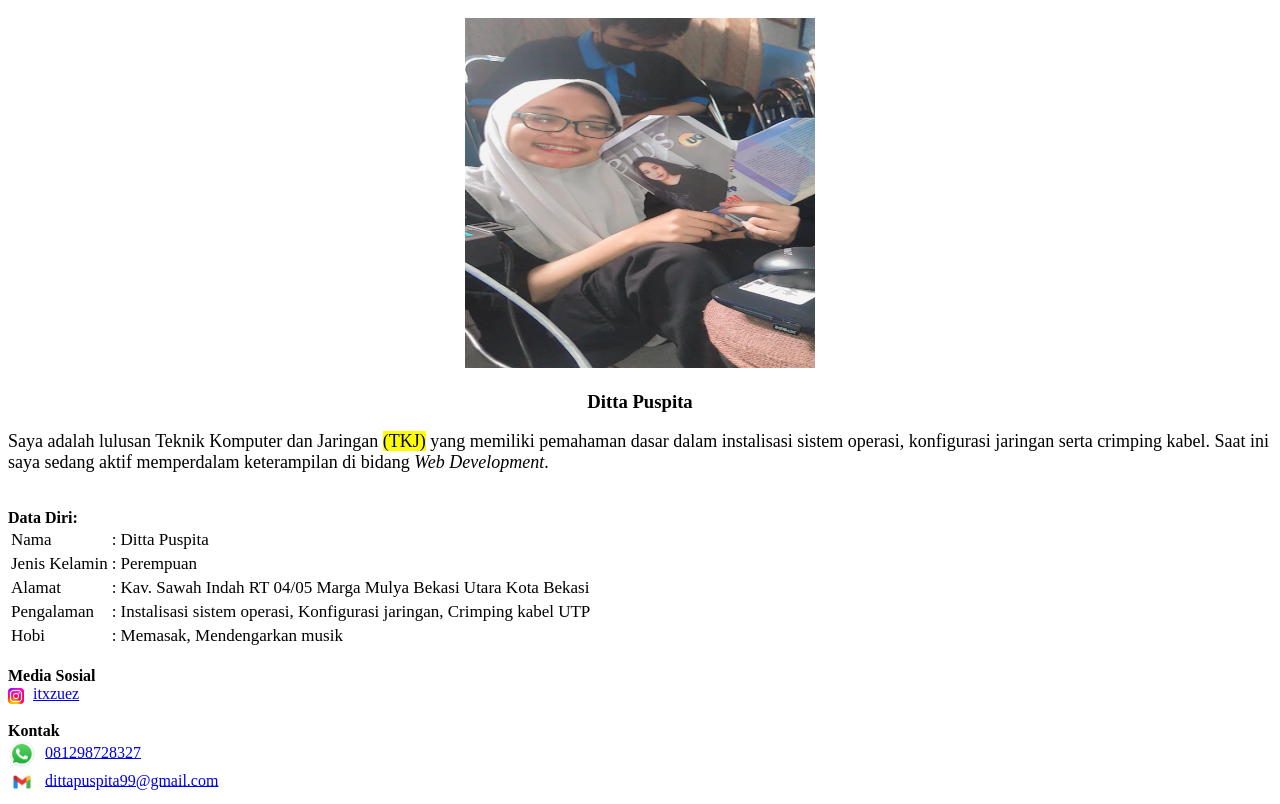
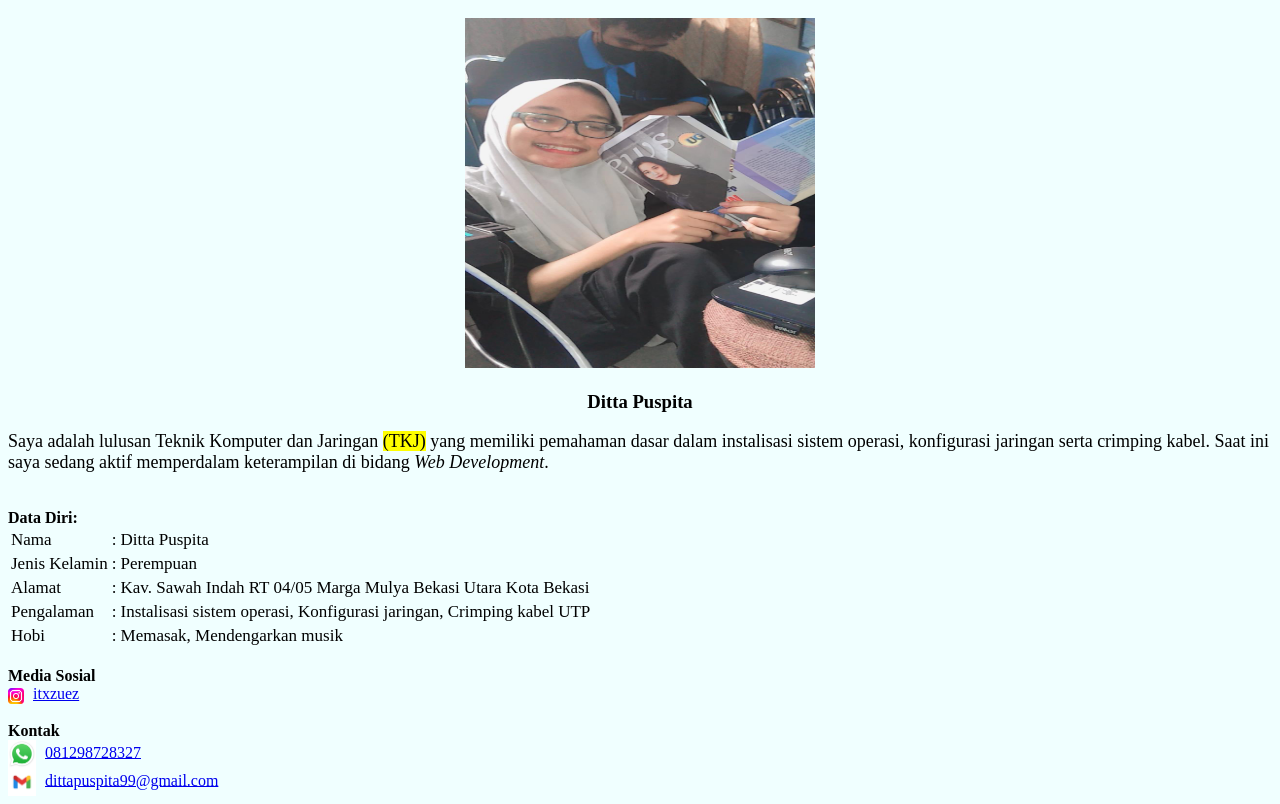
Before and after one commit to Ditta-99/belajar-1, a plain HTML site: page index.html in a window 1280 px wide. Shown: the part 107-911 px from the top of the page. Drawn offline with Linux system fonts and the light colour scheme; files whose address does not match are found by name.

Commit message:
Mengubah background color;azure

```diff
--- a/style.css
+++ b/style.css
@@ -1,5 +1,5 @@
 body {
-    background-image: url(img/bg.jpg);
+    background-color: azure;
 }
 
 
```
